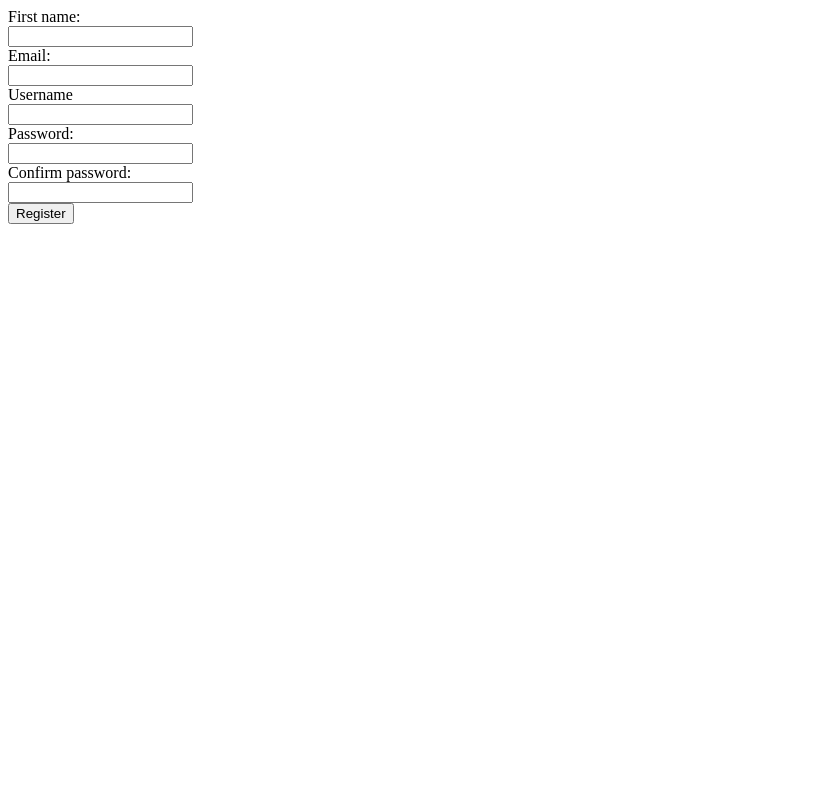
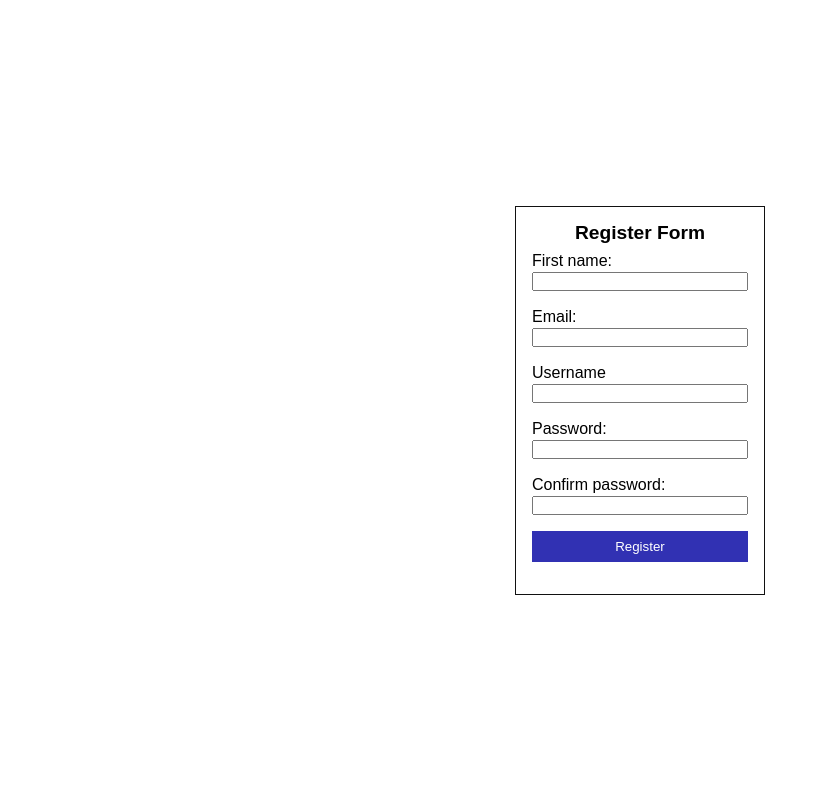
Before and after one commit to CoulKe/jobs-website, a PHP site: page /register.php in a window 1280 px wide. Shown: the whole page, without its empty margins (0-820 px from the left). Run offline with PHP 8.4, Linux system fonts and the light colour scheme.

Commit message:
Styled Register and Login page

```diff
--- /dev/null
+++ b/assets/css/authentication.css
@@ -0,0 +1,49 @@
+* {
+  padding: 0;
+  margin: 0;
+  box-sizing: border-box;
+  font-family: sans-serif;
+}
+
+body {
+  display: flex;
+  justify-content: center;
+  flex-direction: column;
+  width: 100%;
+  max-height: 100vh;
+  min-height: 100vh;
+}
+
+form {
+  align-self: center;
+  padding: 1rem;
+  line-height: 20px;
+  border: 1px solid #111;
+  width: 250px;
+}
+form h1 {
+  width: 100%;
+  text-align: center;
+  font-size: larger;
+  margin-bottom: 8px;
+}
+form input {
+  margin-bottom: 16px;
+  width: 100%;
+}
+form input[type=text]:focus,
+form input[type=email]:focus,
+form input[type=password]:focus {
+  outline: 2px solid #8f8feb;
+  padding: 2px;
+  border: none;
+}
+form input[type=submit] {
+  width: 100%;
+  background-color: #3131b3;
+  padding: 0.5rem;
+  border: none;
+  color: #fff;
+}
+
+/*# sourceMappingURL=authentication.css.map */
--- a/assets/css/main.css
+++ b/assets/css/main.css
@@ -1,5 +1,5 @@
 .error {
-  background-color: red;
+  background-color: #d87a7a;
   color: white;
 }
 
--- /dev/null
+++ b/assets/sass/authentication.scss
@@ -0,0 +1,48 @@
+*{
+    padding: 0;
+    margin: 0;
+    box-sizing: border-box;
+    font-family: sans-serif;
+}
+body{
+    display: flex;
+    justify-content: center;
+    flex-direction: column;
+    width: 100%;
+    max-height: 100vh;
+    min-height: 100vh;
+}
+form{
+  align-self: center;
+  padding: 1rem;
+  line-height: 20px;
+  border: 1px solid #111;
+  width: 250px;
+
+  h1{
+      width: 100%;
+      text-align: center;
+      font-size: larger;
+      margin-bottom: 8px;
+     }
+
+  input{
+    margin-bottom: 16px;
+    width: 100%;
+  }
+  input[type="text"]:focus,
+  input[type="email"]:focus,
+  input[type="password"]:focus{
+      outline: 2px solid rgb(143, 143, 235);
+      padding: 2px;
+      border: none;
+  }
+
+  input[type="submit"]{
+      width: 100%;
+      background-color: rgb(49, 49, 179);
+      padding: 0.5rem;
+      border: none;
+      color: #fff;
+  }
+}
--- a/assets/sass/main.scss
+++ b/assets/sass/main.scss
@@ -1,5 +1,5 @@
 .error {
-  background-color: red;
+  background-color: rgb(216, 122, 122);
   color: white;
 }
 *{
--- a/public/register.php
+++ b/public/register.php
@@ -5,6 +5,7 @@ try {
 
 
     $users_table = new Database_Table($pdo, 'users');
+    $title = 'Register';
     $nameErr = $usernameErr = $emailErr = $passwordErr = $confirmErr = '';
 
     $errors = [];
@@ -84,7 +85,10 @@ try {
             echo 'successfully registered';
         }
     }
+    ob_start();
+    include __DIR__ . '../../templates/register.html.php';
+    $output = ob_get_clean();
 } catch (PDOException $e) {
     echo 'ERROR: ' . $e->getMessage() . ' in ' . $e->getFile() . ' on ' . $e->getLine();
 }
-include __DIR__ . '../../templates/register.html.php';
+include __DIR__ . '../../templates/authentication.html.php';
--- /dev/null
+++ b/templates/authentication.html.php
@@ -0,0 +1,12 @@
+<!DOCTYPE html>
+<html lang="en">
+<head>
+    <meta charset="UTF-8">
+    <meta name="viewport" content="width=device-width, initial-scale=1.0">
+    <link rel="stylesheet" href="../assets/css/authentication.css">
+    <title><?=$title?></title>
+</head>
+<body>
+    <?=$output?>
+</body>
+</html>
--- a/templates/register.html.php
+++ b/templates/register.html.php
@@ -1,4 +1,5 @@
 <form action="" method="POST" id="register_form">
+<h1>Register Form</h1>
     <label for="First name">First name: </label> <br>
     <input type="text" name="first_name" id="fName" value=<?= $_POST['first_name'] ?? '' ?>>
     <span class="error" id="fNameError"> <?php echo $nameErr; ?></span>
```
Also changed, not shown: public/login.php (+6 -1 lines), templates/login.html.php (+4 -3 lines), 1 other file.
